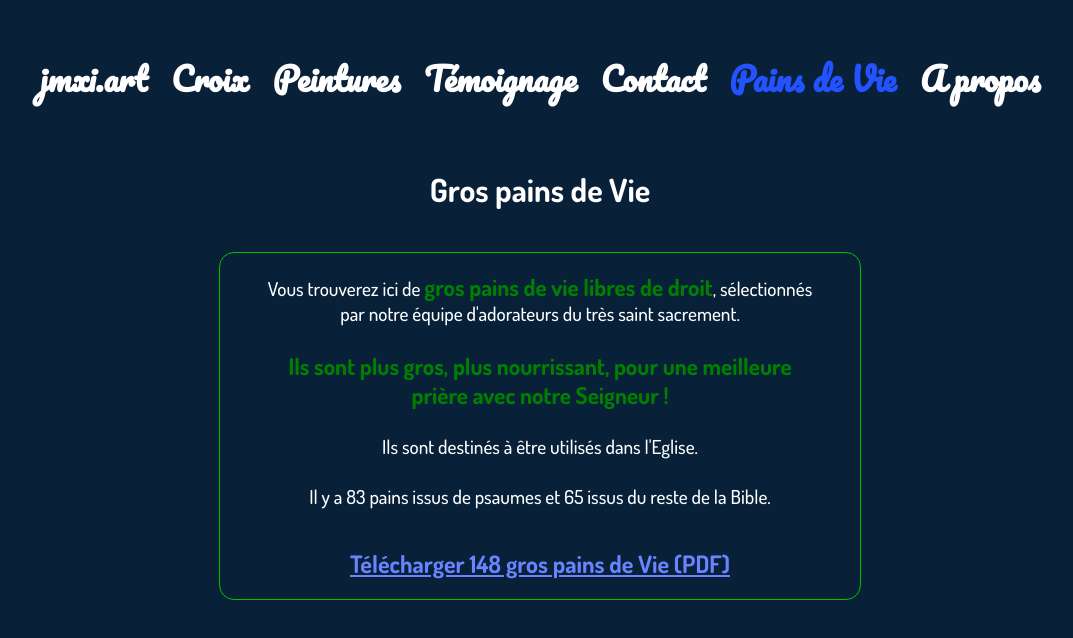
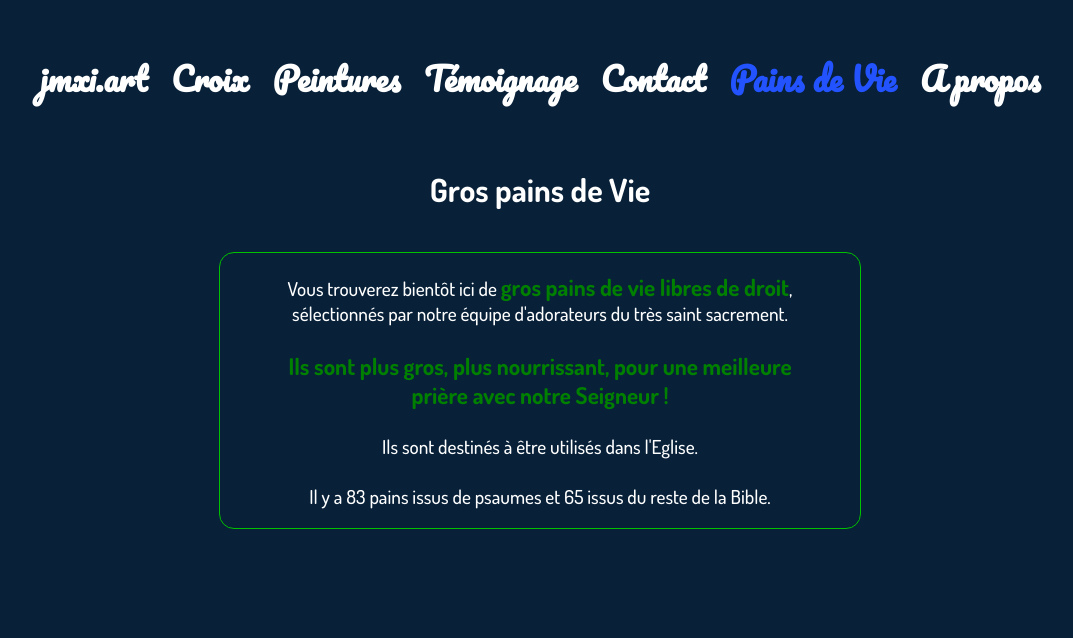
Before and after one commit to jmcob/jmxi.art, a Vue app: page /grospains in a window 1280 px wide. Shown: the top 638 px of the page, without its empty margins (100-1173 px from the left). Built offline with nearby package versions, Linux system fonts and the light colour scheme.

Commit message:
update pains de vie

```diff
--- a/src/views/BreadView.vue
+++ b/src/views/BreadView.vue
@@ -4,7 +4,7 @@
     <h1>Gros pains de Vie</h1>
     <div class="cadre">
       <p>
-        Vous trouverez ici de
+        Vous trouverez bientôt ici de
         <strong>gros pains de vie libres de droit</strong>, sélectionnés par
         notre équipe d'adorateurs du très saint sacrement. <br /><br />
 
@@ -16,11 +16,6 @@
         <br /><br />
         Il y a 83 pains issus de psaumes et 65 issus du reste de la Bible.
       </p>
-      <h2>
-        <a href="@/assets/pains/148-pains-de-vie.pdf"
-          >Télécharger 148 gros pains de Vie (PDF)</a
-        >
-      </h2>
     </div>
   </div>
 </template>
```
